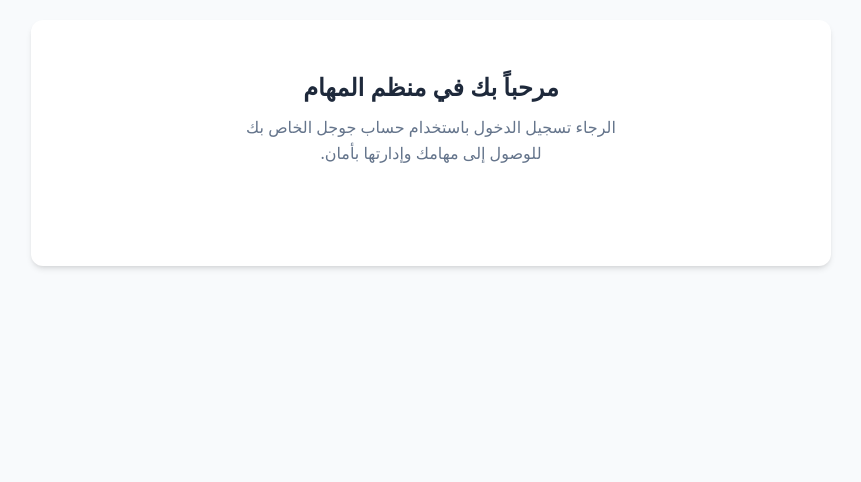
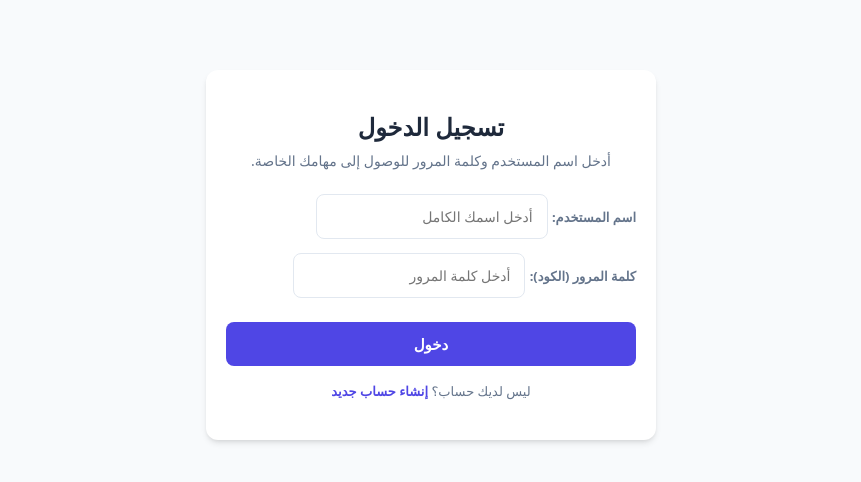
Before and after one commit to mtovre-lab/diswcomd, a plain HTML site: page index.html in a window 1280 px wide. Shown: the whole page, without its empty margins (209-1070 px from the left). Drawn offline with Linux system fonts and the light colour scheme.

Commit message:
Add files via upload

```diff
--- a/index.html
+++ b/index.html
@@ -4,8 +4,6 @@
     <meta charset="UTF-8">
     <meta name="viewport" content="width=device-width, initial-scale=1.0">
     <title>منظم المهام اليومية الاحترافي</title>
-    <!-- مكتبة Google Sign-In الرسمية -->
-    <script src="https://accounts.google.com/gsi/client" async defer></script>
     <style>
         :root {
             --primary: #4f46e5;
@@ -17,7 +15,6 @@
             --border: #e2e8f0;
             --success: #10b981;
             --danger: #ef4444;
-            --pending: #94a3b8;
             --radius: 12px;
             --shadow: 0 4px 6px -1px rgba(0, 0, 0, 0.1), 0 2px 4px -2px rgba(0, 0, 0, 0.1);
         }
@@ -49,31 +46,89 @@
             margin-bottom: 30px;
         }
 
-        /* شاشة تسجيل الدخول */
+        /* شاشة تسجيل الدخول وإنشاء الحساب */
         .auth-container {
             text-align: center;
-            padding: 50px 20px;
-            display: flex;
-            flex-direction: column;
-            align-items: center;
-            justify-content: center;
+            padding: 40px 20px;
+            max-width: 450px;
+            margin-top: 50px;
         }
 
         .auth-container h2 {
-            margin-bottom: 12px;
+            margin-bottom: 8px;
             color: var(--text-main);
         }
 
         .auth-container p {
             color: var(--text-muted);
-            margin-bottom: 30px;
-            max-width: 400px;
-            line-height: 1.6;
+            margin-bottom: 24px;
+            font-size: 14px;
         }
 
-        /* حاوية زر جوجل الرسمي */
-        #g_id_onload {
-            margin-bottom: 20px;
+        .auth-form {
+            display: flex;
+            flex-direction: column;
+            gap: 14px;
+            text-align: right;
+        }
+
+        .auth-form label {
+            font-size: 13px;
+            font-weight: 600;
+            color: var(--text-muted);
+        }
+
+        .auth-form input {
+            padding: 12px 14px;
+            border: 1px solid var(--border);
+            border-radius: 8px;
+            font-size: 14px;
+            outline: none;
+        }
+
+        .auth-form input:focus {
+            border-color: var(--primary);
+        }
+
+        .auth-submit-btn {
+            background: var(--primary);
+            color: white;
+            border: none;
+            padding: 12px;
+            border-radius: 8px;
+            font-weight: 600;
+            font-size: 15px;
+            cursor: pointer;
+            transition: background 0.2s;
+            margin-top: 10px;
+        }
+
+        .auth-submit-btn:hover {
+            background: var(--primary-hover);
+        }
+
+        .auth-switch {
+            margin-top: 16px;
+            font-size: 13px;
+            color: var(--text-muted);
+        }
+
+        .auth-switch a {
+            color: var(--primary);
+            text-decoration: none;
+            font-weight: 600;
+            cursor: pointer;
+        }
+
+        .auth-switch a:hover {
+            text-decoration: underline;
+        }
+
+        .error-msg {
+            color: var(--danger);
+            font-size: 12px;
+            margin-top: 4px;
+            display: none;
         }
 
         /* رأس الصفحة وحساب المستخدم */
@@ -100,6 +155,13 @@
             border-radius: 50%;
             object-fit: cover;
             border: 2px solid var(--primary);
+            background: #e0e7ff;
+            display: flex;
+            align-items: center;
+            justify-content: center;
+            font-weight: bold;
+            color: var(--primary);
+            font-size: 18px;
         }
 
         .user-info h4 {
@@ -449,25 +511,27 @@
 </head>
 <body>
 
-    <!-- شاشة تسجيل الدخول بحساب جوجل الحقيقي -->
+    <!-- شاشة تسجيل الدخول وإنشاء الحساب -->
     <div id="authScreen" class="container auth-container">
-        <h2>مرحباً بك في منظم المهام</h2>
-        <p>الرجاء تسجيل الدخول باستخدام حساب جوجل الخاص بك للوصول إلى مهامك وإدارتها بأمان.</p>
+        <h2 id="authTitle">تسجيل الدخول</h2>
+        <p id="authSubtitle">أدخل اسم المستخدم وكلمة المرور للوصول إلى مهامك الخاصة.</p>
 
-        <!-- إعدادات مكون جوجل الرسمي -->
-        <div id="g_id_onload"
-             data-client_id="881347669882-vea2peibf8a0u9epbop41i3lir9ekpmg.apps.googleusercontent.com"
-             data-callback="handleGoogleSignIn"
-             data-auto_prompt="false">
-        </div>
+        <form class="auth-form" onsubmit="handleAuthSubmit(event)">
+            <div id="nameFieldContainer">
+                <label>اسم المستخدم:</label>
+                <input type="text" id="authName" placeholder="أدخل اسمك الكامل">
+            </div>
+            <div>
+                <label>كلمة المرور (الكود):</label>
+                <input type="password" id="authPass" placeholder="أدخل كلمة المرور" required>
+            </div>
+            <div id="authError" class="error-msg"></div>
+            <button type="submit" class="auth-submit-btn" id="authSubmitBtn">دخول</button>
+        </form>
 
-        <div class="g_id_signin"
-             data-type="standard"
-             data-shape="pill"
-             data-theme="outline"
-             data-text="sign_in_with"
-             data-size="large"
-             data-locale="ar">
+        <div class="auth-switch">
+            <span id="switchText">ليس لديك حساب؟</span>
+            <a id="switchLink" onclick="toggleAuthMode()">إنشاء حساب جديد</a>
         </div>
     </div>
 
@@ -477,10 +541,10 @@
         <!-- رأس التطبيق مع الحساب وزر الخروج -->
         <div class="app-header">
             <div class="user-profile">
-                <img id="userAvatar" src="" alt="صورة المستخدم" class="user-avatar">
+                <div id="userAvatar" class="user-avatar">م</div>
                 <div class="user-info">
                     <h4 id="userName">اسم المستخدم</h4>
-                    <span id="userEmail">email@gmail.com</span>
+                    <span id="userStatus">حساب مسجل محلياً</span>
                 </div>
             </div>
             <button class="logout-btn" onclick="logout()">تسجيل الخروج</button>
@@ -554,7 +618,7 @@
     </div>
 
     <script>
-        // المتغيرات العامة
+        let isRegisterMode = false;
         let currentUser = null;
         let tasks = [];
         let currentDate = new Date();
@@ -576,36 +640,86 @@
             checkAuth();
         };
 
-        // فك تشفير JWT Token القادم من جوجل لاستخراج بيانات المستخدم
-        function parseJwt(token) {
-            try {
-                var base64Url = token.split('.')[1];
-                var base64 = base64Url.replace(/-/g, '+').replace(/_/g, '/');
-                var jsonPayload = decodeURIComponent(window.atob(base64).split('').map(function(c) {
-                    return '%' + ('00' + c.charCodeAt(0).toString(16)).slice(-2);
-                }).join(''));
-                return JSON.parse(jsonPayload);
-            } catch (e) {
-                return null;
+        // تبديل بين شاشة تسجيل الدخول وإنشاء حساب
+        function toggleAuthMode() {
+            isRegisterMode = !isRegisterMode;
+            const title = document.getElementById('authTitle');
+            const subtitle = document.getElementById('authSubtitle');
+            const submitBtn = document.getElementById('authSubmitBtn');
+            const switchText = document.getElementById('switchText');
+            const switchLink = document.getElementById('switchLink');
+            const nameContainer = document.getElementById('nameFieldContainer');
+            const errorDiv = document.getElementById('authError');
+
+            errorDiv.style.display = 'none';
+
+            if (isRegisterMode) {
+                title.innerText = "إنشاء حساب جديد";
+                subtitle.innerText = "أدخل اسمك وكلمة المرور الخاصة بك لتسجيل حسابك.";
+                submitBtn.innerText = "تسجيل وحفظ الحساب";
+                switchText.innerText = "لديك حساب بالفعل؟";
+                switchLink.innerText = "تسجيل الدخول";
+                nameContainer.style.display = 'block';
+                document.getElementById('authName').setAttribute('required', 'true');
+            } else {
+                title.innerText = "تسجيل الدخول";
+                subtitle.innerText = "أدخل اسم المستخدم وكلمة المرور للوصول إلى مهامك الخاصة.";
+                submitBtn.innerText = "دخول";
+                switchText.innerText = "ليس لديك حساب؟";
+                switchLink.innerText = "إنشاء حساب جديد";
+                nameContainer.style.display = 'block'; // اترك الاسم مطلوباً للتعرف على الحساب
+                document.getElementById('authName').setAttribute('required', 'true');
             }
         }
 
-        // دالة الرد التلقائي عند نجاح تسجيل الدخول بجوجل
-        function handleGoogleSignIn(response) {
-            const responsePayload = parseJwt(response.credential);
-            if (responsePayload) {
-                currentUser = {
-                    name: responsePayload.name,
-                    email: responsePayload.email,
-                    avatar: responsePayload.picture
-                };
-                localStorage.setItem('google_user', JSON.stringify(currentUser));
-                showApp();
+        // التعامل مع إرسال فورم الدخول أو التسجيل
+        function handleAuthSubmit(event) {
+            event.preventDefault();
+            const name = document.getElementById('authName').value.trim();
+            const pass = document.getElementById('authPass').value.trim();
+            const errorDiv = document.getElementById('authError');
+
+            if (!name || !pass) return;
+
+            // جلب قاعدة بيانات الحسابات المخزنة محلياً
+            let accounts = JSON.parse(localStorage.getItem('app_accounts')) || {};
+
+            if (isRegisterMode) {
+                // التأكد مما إذا كان الحساب موجوداً مسبقاً
+                if (accounts[name]) {
+                    errorDiv.innerText = "هذا الاسم مستخدم بالفعل. اختر اسماً آخر أو سجل الدخول.";
+                    errorDiv.style.display = 'block';
+                    return;
+                }
+                // إنشاء حساب جديد
+                accounts[name] = { pass: pass };
+                localStorage.setItem('app_accounts', JSON.stringify(accounts));
+            } else {
+                // التحقق من صحة بيانات الدخول
+                if (!accounts[name] || accounts[name].pass !== pass) {
+                    errorDiv.innerText = "اسم المستخدم أو كلمة المرور غير صحيحة!";
+                    errorDiv.style.display = 'block';
+                    return;
+                }
             }
+
+            // حفظ المستخدم الحالي في الجلسة
+            currentUser = {
+                name: name,
+                initial: name.charAt(0).toUpperCase()
+            };
+            localStorage.setItem('app_current_user', JSON.stringify(currentUser));
+
+            // تفريغ الحقول
+            document.getElementById('authName').value = '';
+            document.getElementById('authPass').value = '';
+            errorDiv.style.display = 'none';
+
+            showApp();
         }
 
         function checkAuth() {
-            const savedUser = localStorage.getItem('google_user');
+            const savedUser = localStorage.getItem('app_current_user');
             if (savedUser) {
                 currentUser = JSON.parse(savedUser);
                 showApp();
@@ -615,15 +729,13 @@
         }
 
         function logout() {
-            localStorage.removeItem('google_user');
+            localStorage.removeItem('app_current_user');
             currentUser = null;
             showAuth();
-            // إعادة تحميل الصفحة لضمان إعادة تهيئة زر جوجل بسلام
-            window.location.reload();
         }
 
         function showAuth() {
-            document.getElementById('authScreen').style.display = 'flex';
+            document.getElementById('authScreen').style.display = 'block';
             document.getElementById('appScreen').style.display = 'none';
         }
 
@@ -632,8 +744,7 @@
             document.getElementById('appScreen').style.display = 'block';
 
             document.getElementById('userName').innerText = currentUser.name;
-            document.getElementById('userEmail').innerText = currentUser.email;
-            document.getElementById('userAvatar').src = currentUser.avatar;
+            document.getElementById('userAvatar').innerText = currentUser.initial;
 
             loadTasksFromStorage();
             updateTodayHeader();
@@ -643,7 +754,7 @@
         }
 
         function getStorageKey() {
-            return 'tasks_' + currentUser.email;
+            return 'tasks_' + currentUser.name;
         }
 
         function loadTasksFromStorage() {
```
